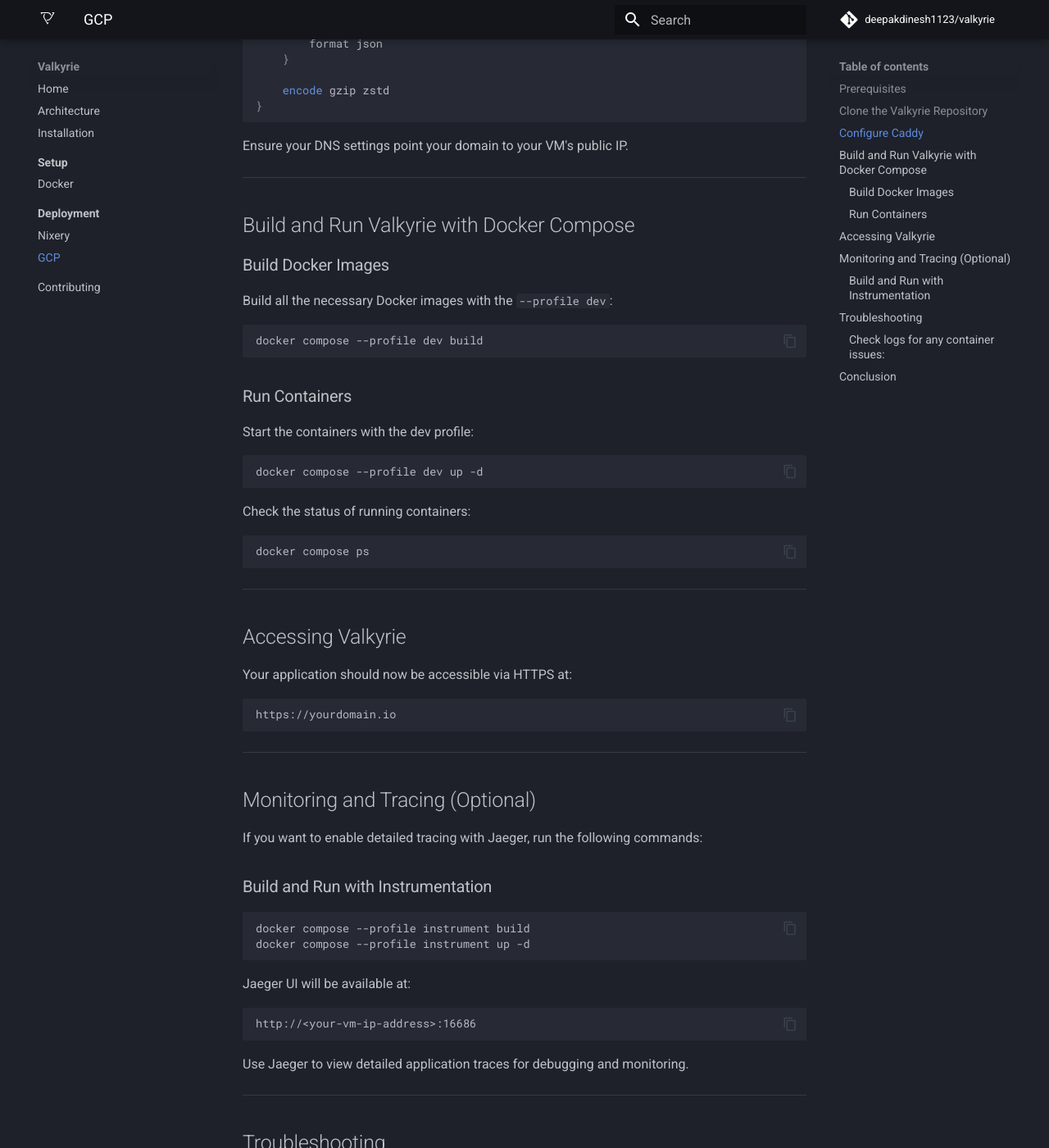
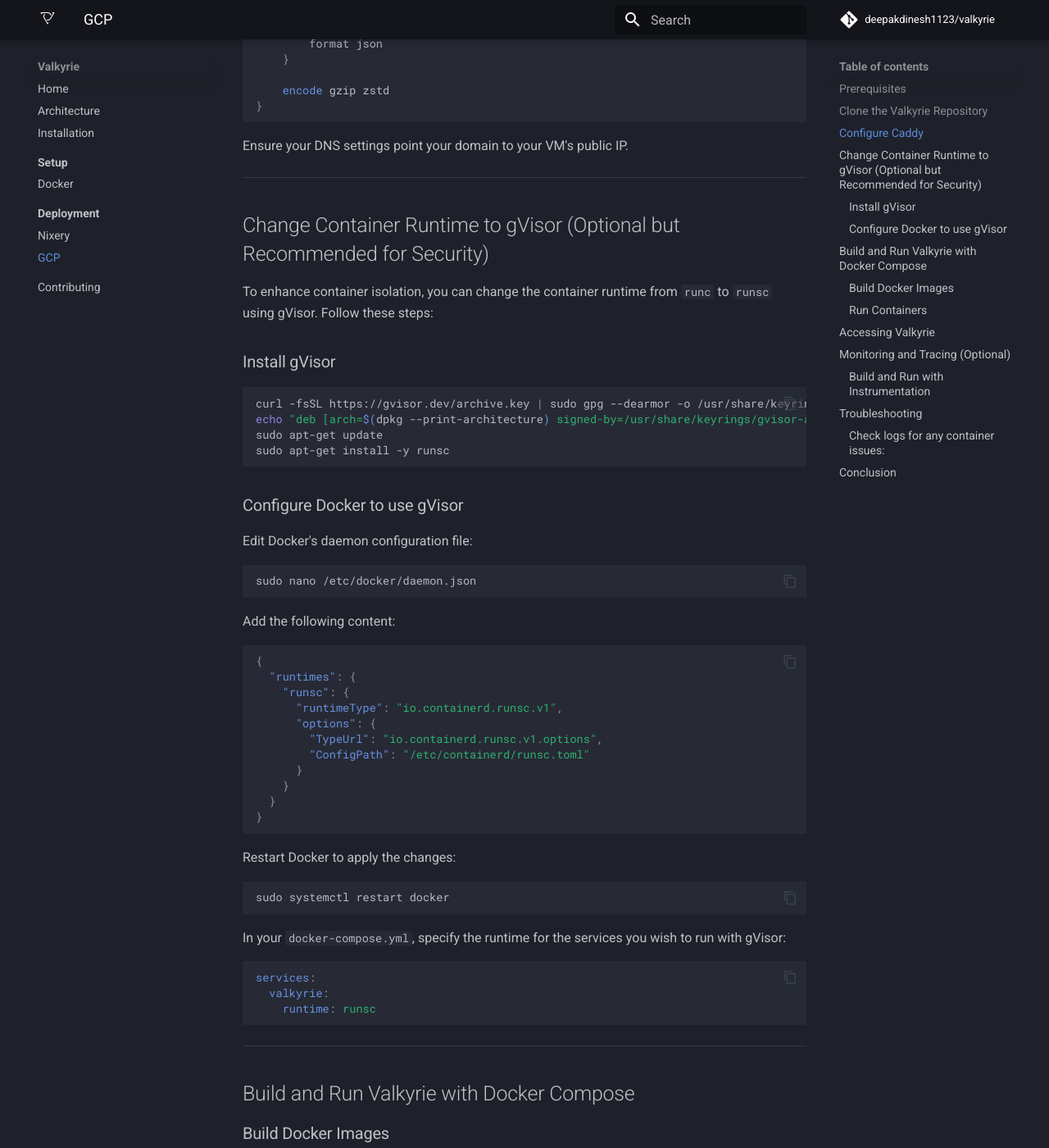
Before and after one commit to deepakdinesh1123/valkyrie, an MkDocs documentation site: the page built from docs/valkyrie/deployment/gcp.md, in a window 1280 px wide and 1400 px high, scrolled down 1545 px. Shown: the whole window at 82% size. Built offline with MkDocs 1.6.1 and Material for MkDocs 9.7.7, drawn with Linux system fonts in a browser that asks for light colours; plug-ins that fetch from the network failed and are left out; comment, search, counter and statistics services are not loaded; the version menu is left out.

Commit message:
add gVisor container runtime configuration for enhanced security

````diff
--- a/docs/valkyrie/deployment/gcp.md
+++ b/docs/valkyrie/deployment/gcp.md
@@ -75,6 +75,58 @@
 
 ---
 
+## Change Container Runtime to gVisor (Optional but Recommended for Security)
+
+To enhance container isolation, you can change the container runtime from `runc` to `runsc` using gVisor. Follow these steps:
+
+### Install gVisor
+
+```bash
+curl -fsSL https://gvisor.dev/archive.key | sudo gpg --dearmor -o /usr/share/keyrings/gvisor-archive-keyring.gpg
+echo "deb [arch=$(dpkg --print-architecture) signed-by=/usr/share/keyrings/gvisor-archive-keyring.gpg] https://storage.googleapis.com/gvisor/releases release main" | sudo tee /etc/apt/sources.list.d/gvisor.list
+sudo apt-get update
+sudo apt-get install -y runsc
+```
+
+### Configure Docker to use gVisor
+
+Edit Docker's daemon configuration file:
+
+```bash
+sudo nano /etc/docker/daemon.json
+```
+
+Add the following content:
+
+```json
+{
+  "runtimes": {
+    "runsc": {
+      "runtimeType": "io.containerd.runsc.v1",
+      "options": {
+        "TypeUrl": "io.containerd.runsc.v1.options",
+        "ConfigPath": "/etc/containerd/runsc.toml"
+      }
+    }
+  }
+}
+```
+
+Restart Docker to apply the changes:
+
+```bash
+sudo systemctl restart docker
+```
+
+In your `docker-compose.yml`, specify the runtime for the services you wish to run with gVisor:
+
+```yaml
+services:
+  valkyrie:
+    runtime: runsc
+```
+
+---
 ## Build and Run Valkyrie with Docker Compose
 
 ### Build Docker Images
````
